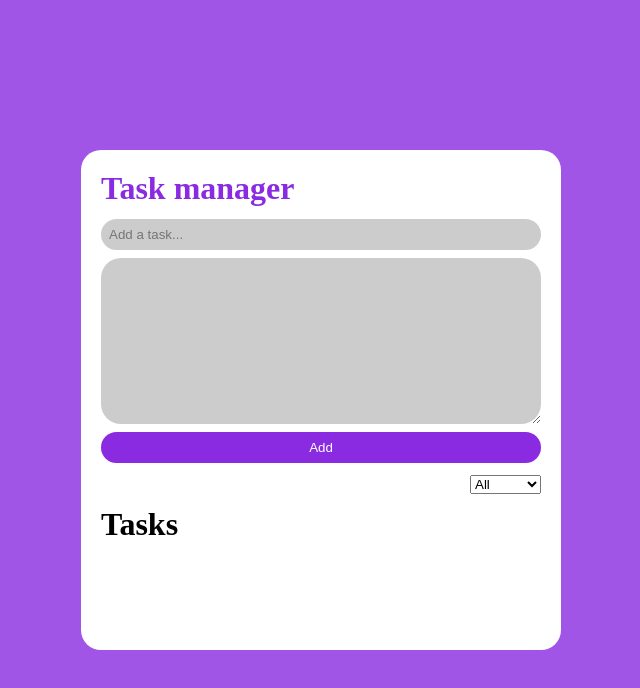
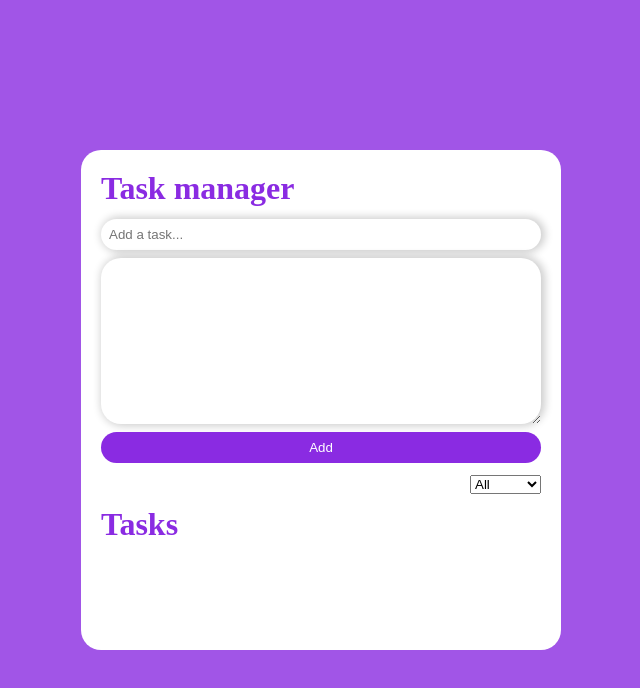
Before and after one commit to saurabhk79/task-management, a React (Vite) app in the folder client/: page / in a window 1280 px wide. Shown: the top 688 px of the page, without its empty margins (319-959 px from the left). Built offline with nearby package versions, Linux system fonts and the light colour scheme.

Commit message:
modified styles

```diff
--- a/client/src/App.css
+++ b/client/src/App.css
@@ -36,10 +36,11 @@
 }
 
 .task {
-    background-color: rgb(0, 0, 0, 0.2);
+  background-color: #fff;
   border-radius: 20px;
   padding: 20px;
   max-height: 150px;
+  box-shadow: 2px 0 8px 2px rgb(0, 0, 0, 0.2);
 }
 
 .task > p {
@@ -64,3 +65,8 @@
 .delete {
   background-color: rgb(255, 0, 0, 0.5);
 }
+
+.tasks-section > h1 {
+  color: blueviolet;
+  margin-bottom: 12px;
+}
--- a/client/src/index.css
+++ b/client/src/index.css
@@ -15,8 +15,9 @@ body {
 input, textarea {
     border: none;
     outline: none;
-    background-color: rgb(0, 0, 0, 0.2);
+    box-shadow: 2px 0 8px 2px rgb(0, 0, 0, 0.2);
     border-radius: 20px;
+    background-color: #fff;
 }
 
 button {
```
Lines whose indentation alone changed are shown as unchanged.
